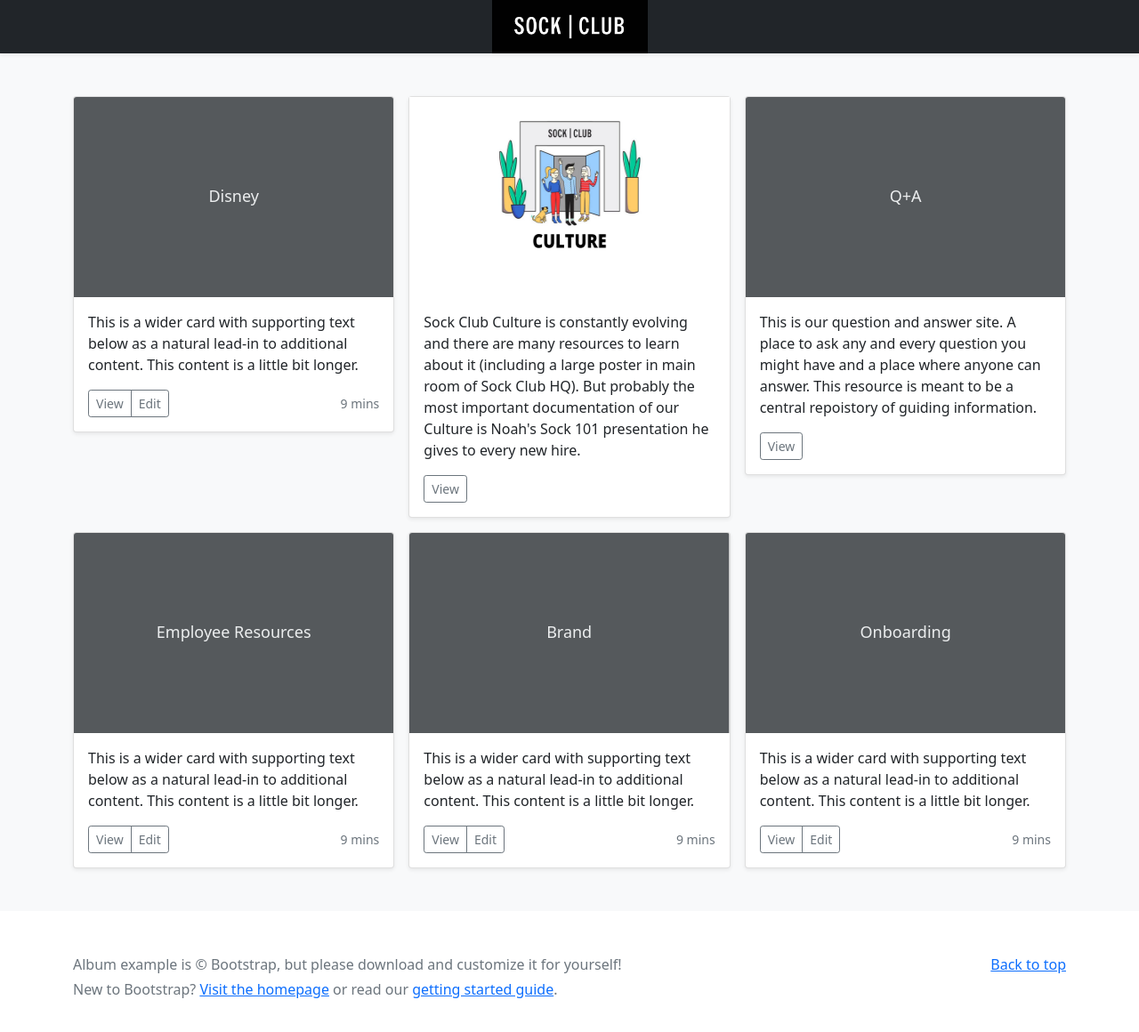
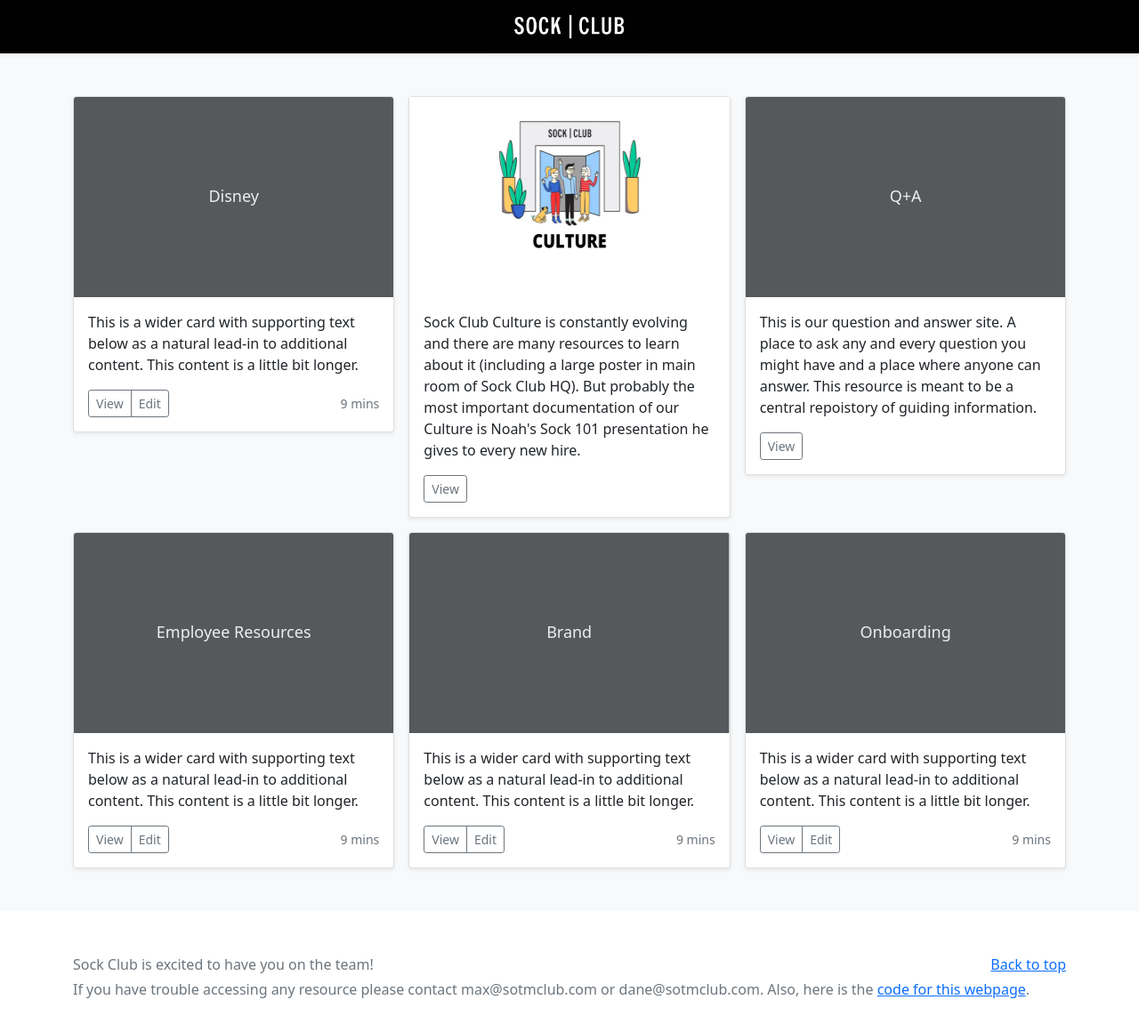
Before and after one commit to sockclub/handbook.sockclub.com, a plain HTML site: page index.html in a window 1280 px wide. Shown: the whole page at 89% size. Drawn offline with Linux system fonts and the light colour scheme.

Commit message:
adding connect on footer

```diff
--- a/index.html
+++ b/index.html
@@ -64,7 +64,7 @@
       </div>
     </div>
   </div>
-  <div class="navbar navbar-dark bg-dark shadow-sm">
+  <div class="navbar navbar-dark shadow-sm" style="background-color: #000000!important;">
     <div class="container">
       <a href="#" class="navbar-brand d-flex align-items-center">
         <img src="assets/sock-club.jpg" height="60" style="">
@@ -104,7 +104,7 @@
               <p class="card-text">Sock Club Culture is constantly evolving and there are many resources to learn about it (including a large poster in main room of Sock Club HQ).  But probably the most important documentation of our Culture is Noah's Sock 101 presentation he gives to every new hire.</p>
               <div class="d-flex justify-content-between align-items-center">
                 <div class="btn-group">
-                  <a href="https://docs.google.com">
+                  <a href="https://docs.google.com/presentation/d/1xrGKLE1uuiVVzhxmY6CgjXcfUXaAkvNPWNkWZPtgqLs/edit">
                     <button type="button" class="btn btn-sm btn-outline-secondary">View</button>
                   </a>
                 </div>
@@ -188,8 +188,8 @@
     <p class="float-end mb-1">
       <a href="#">Back to top</a>
     </p>
-    <p class="mb-1">Album example is &copy; Bootstrap, but please download and customize it for yourself!</p>
-    <p class="mb-0">New to Bootstrap? <a href="/">Visit the homepage</a> or read our <a href="../getting-started/introduction/">getting started guide</a>.</p>
+    <p class="mb-1">Sock Club is excited to have you on the team!</p>
+    <p class="mb-0">If you have trouble accessing any resource please contact max@sotmclub.com or dane@sotmclub.com. Also, here is the <a href="https://github.com/sockclub/handbook.sockclub.com">code for this webpage</a>.</p>
   </div>
 </footer>
 
```
